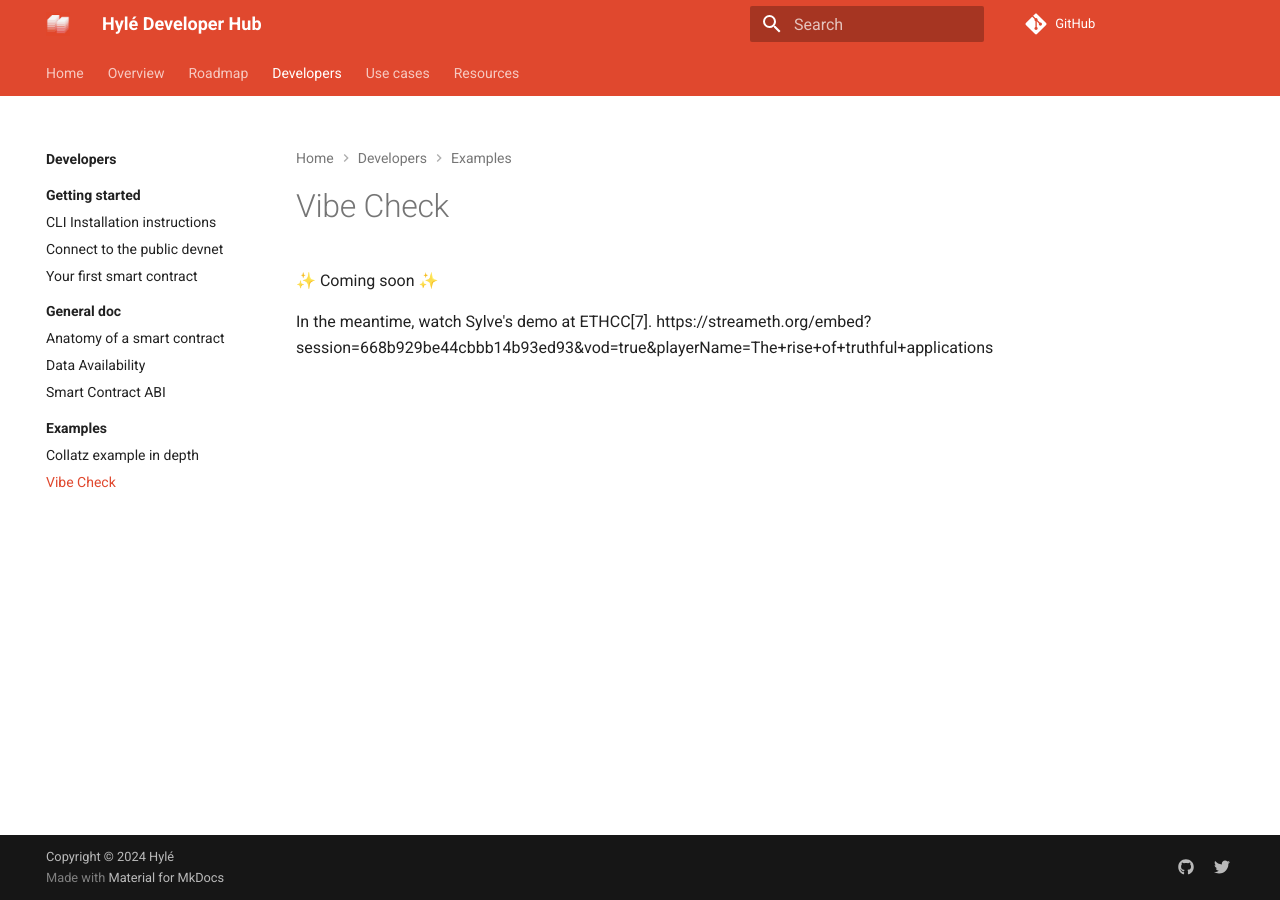
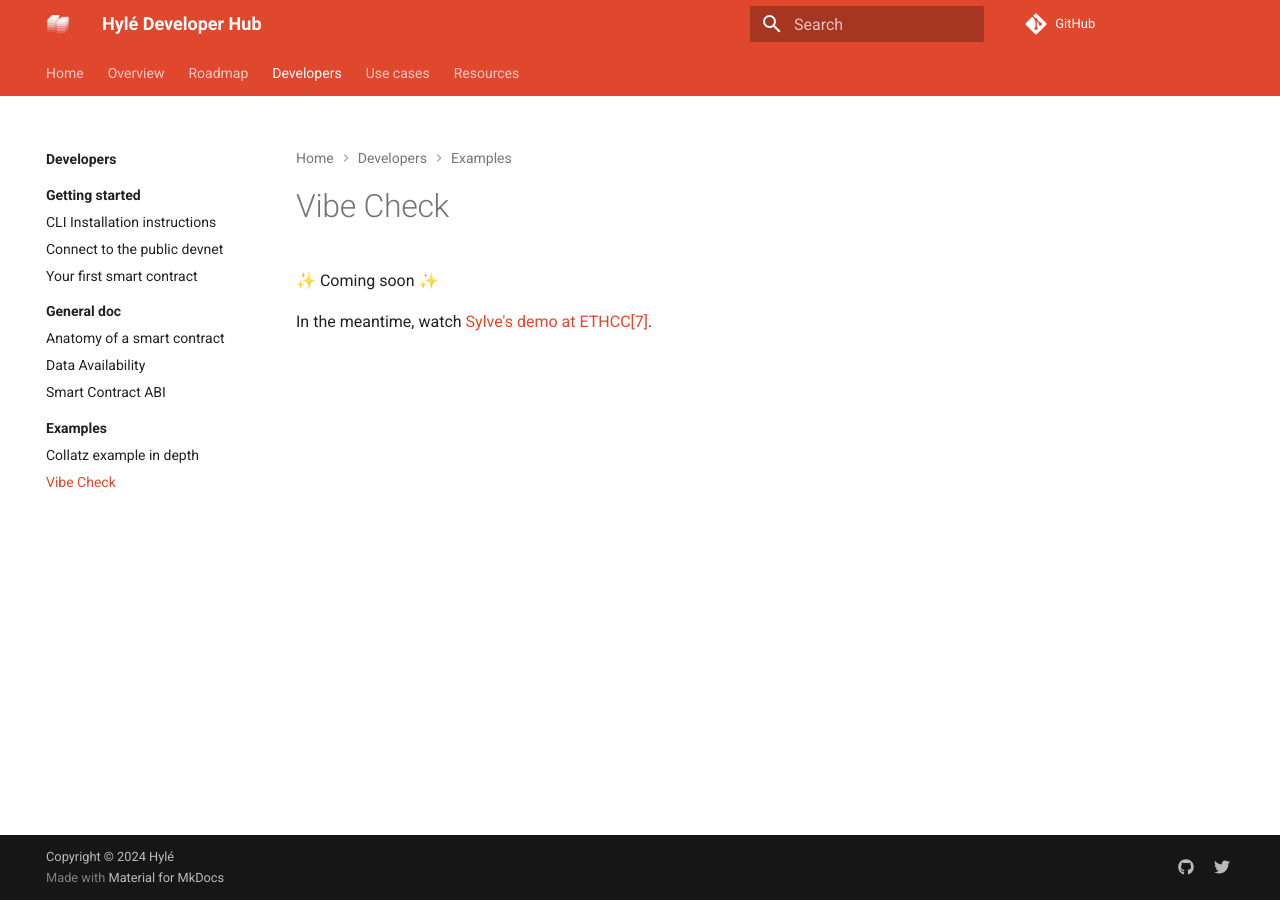
Before and after one commit to Hyle-org/devhub-hyle, an MkDocs documentation site: the page built from docs/developers/examples/vibe-check.md, in a window 1280 px wide. Built offline with MkDocs 1.6.1 and Material for MkDocs 9.7.7, drawn with Linux system fonts in a browser that asks for light colours; comment, search, counter and statistics services are not loaded; some of the changed lines change nothing that is shown.

Commit message:
fixed link

```diff
--- a/docs/developers/examples/vibe-check.md
+++ b/docs/developers/examples/vibe-check.md
@@ -2,5 +2,4 @@
 
 ✨ Coming soon ✨
 
-In the meantime, watch Sylve's demo at ETHCC[7].
-https://streameth.org/embed?session=668b929be44cbbb14b93ed93&vod=true&playerName=The+rise+of+truthful+applications
+In the meantime, watch [Sylve's demo at ETHCC[7]](https://ethcc.io/archive/The-rise-of-truthful-applications).
```
